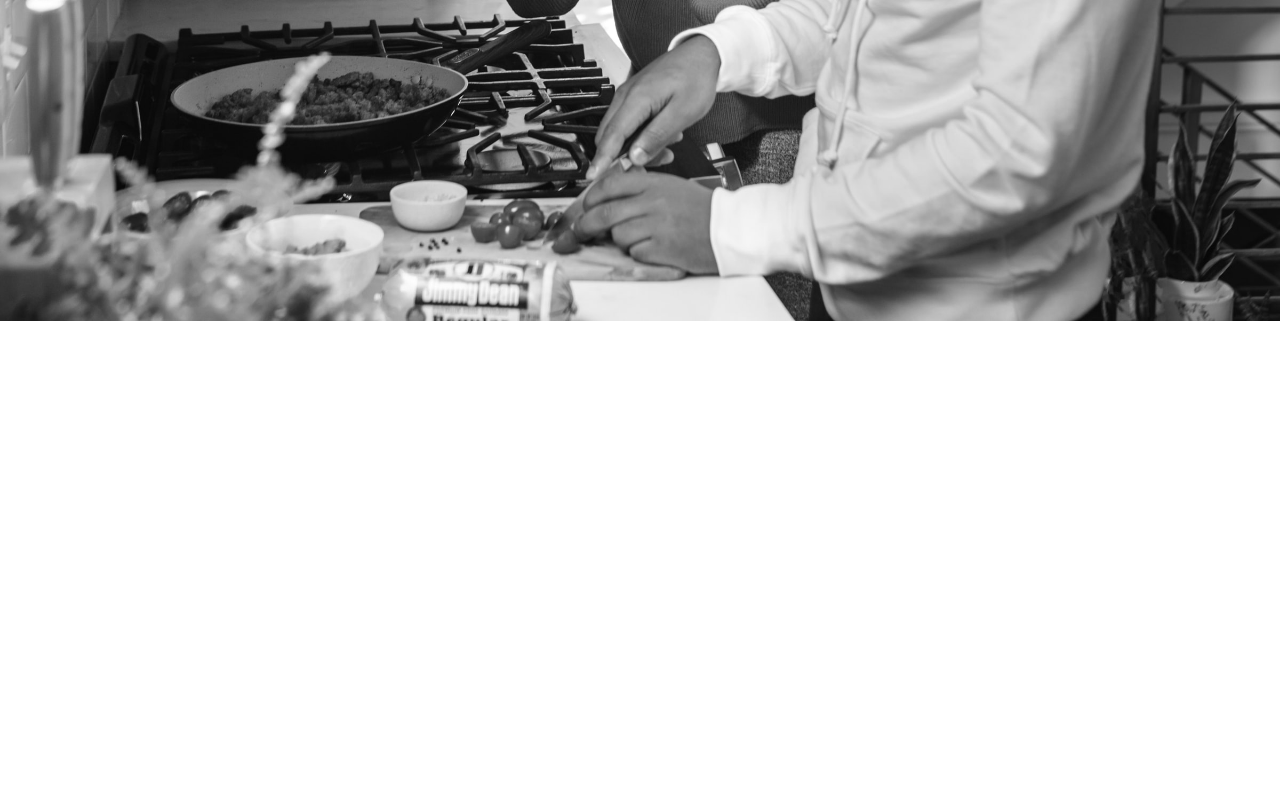
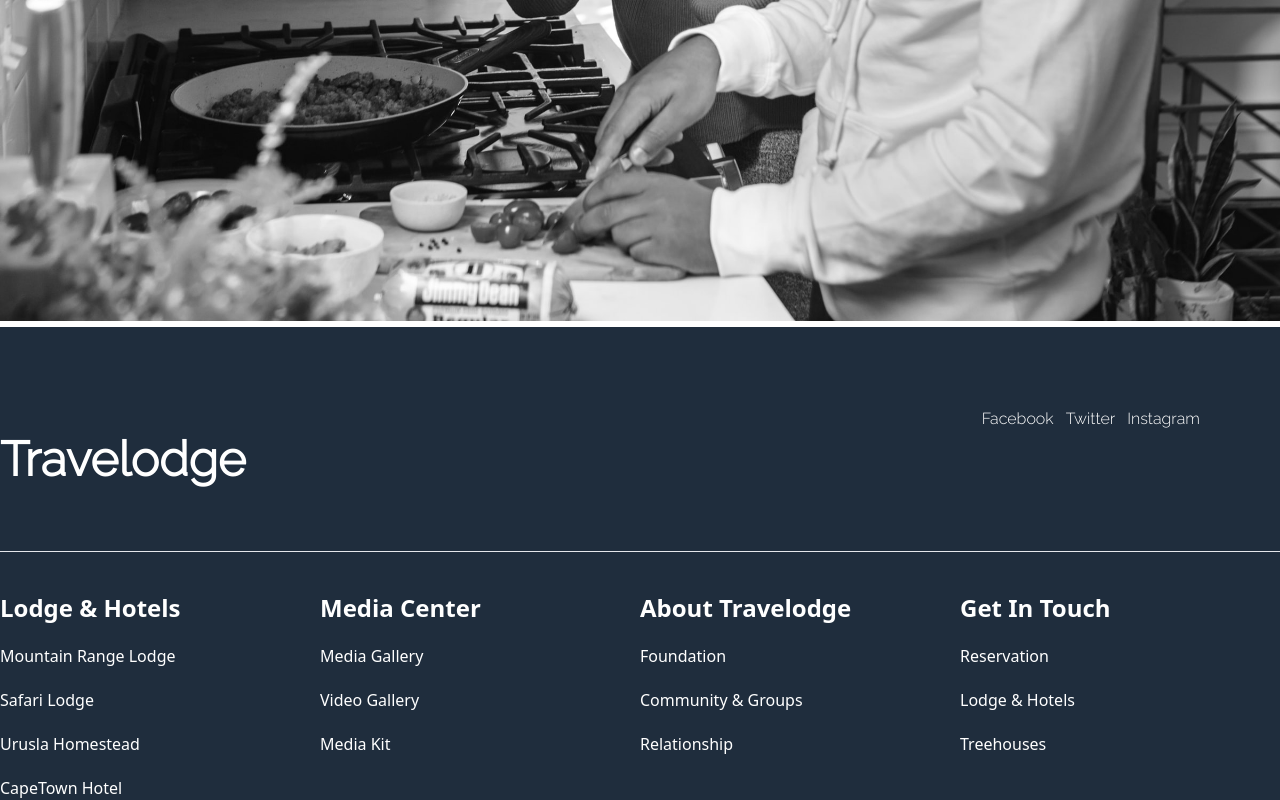
Before and after one commit to nitinsgr/Travelodge-App, a Next.js app: page /StoryPage in a window 1280 px wide. Shown: the part 1444-2244 px from the top of the page. Before the commit the page ends 1771 px from the top, so only its background shows below. Built offline with nearby package versions, Linux system fonts and the light colour scheme; a web font is replaced by a local one.

Commit message:
Final changes

```diff
--- a/pages/StoryPage.js
+++ b/pages/StoryPage.js
@@ -7,7 +7,7 @@ function StoryPage() {
     <div>
       <Header/>
       <StoryHeader/>
-      {/* <Foooter/> */}
+      <Foooter/>
     </div>
   )
 }
```
